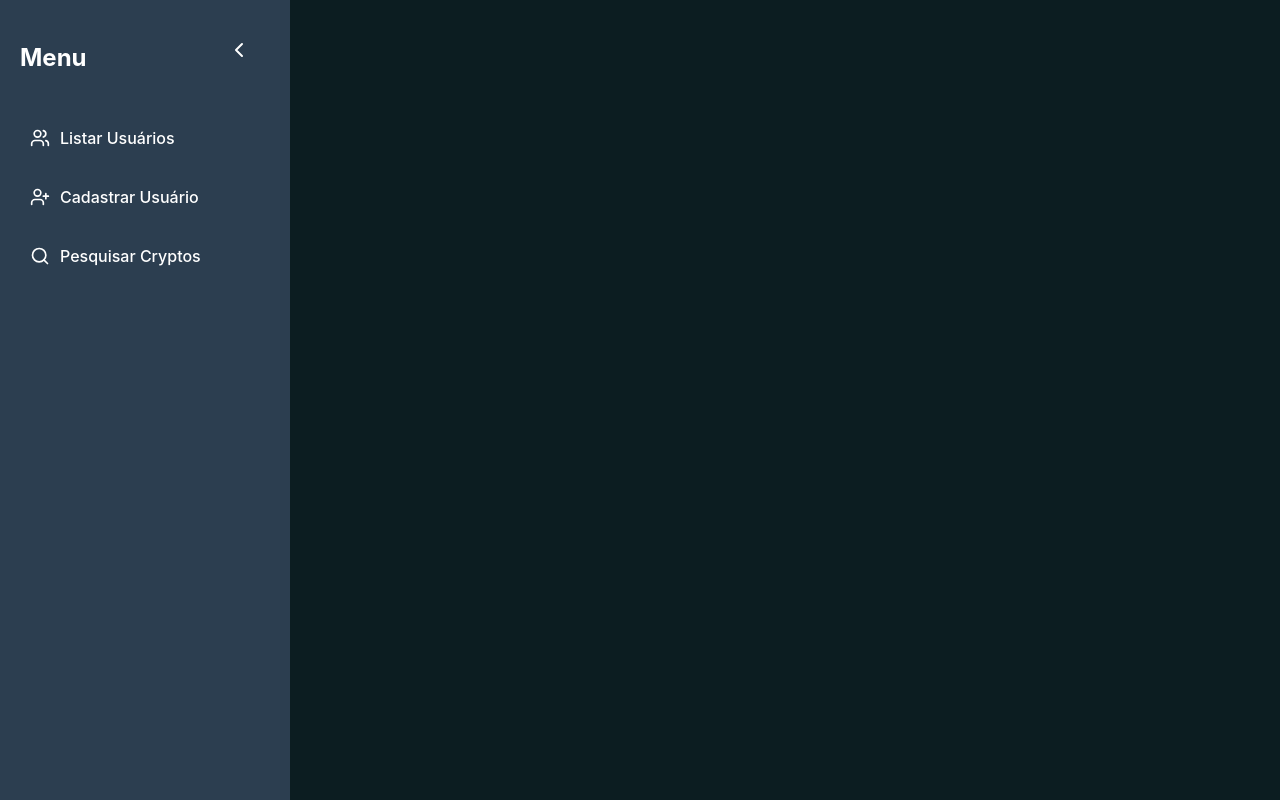
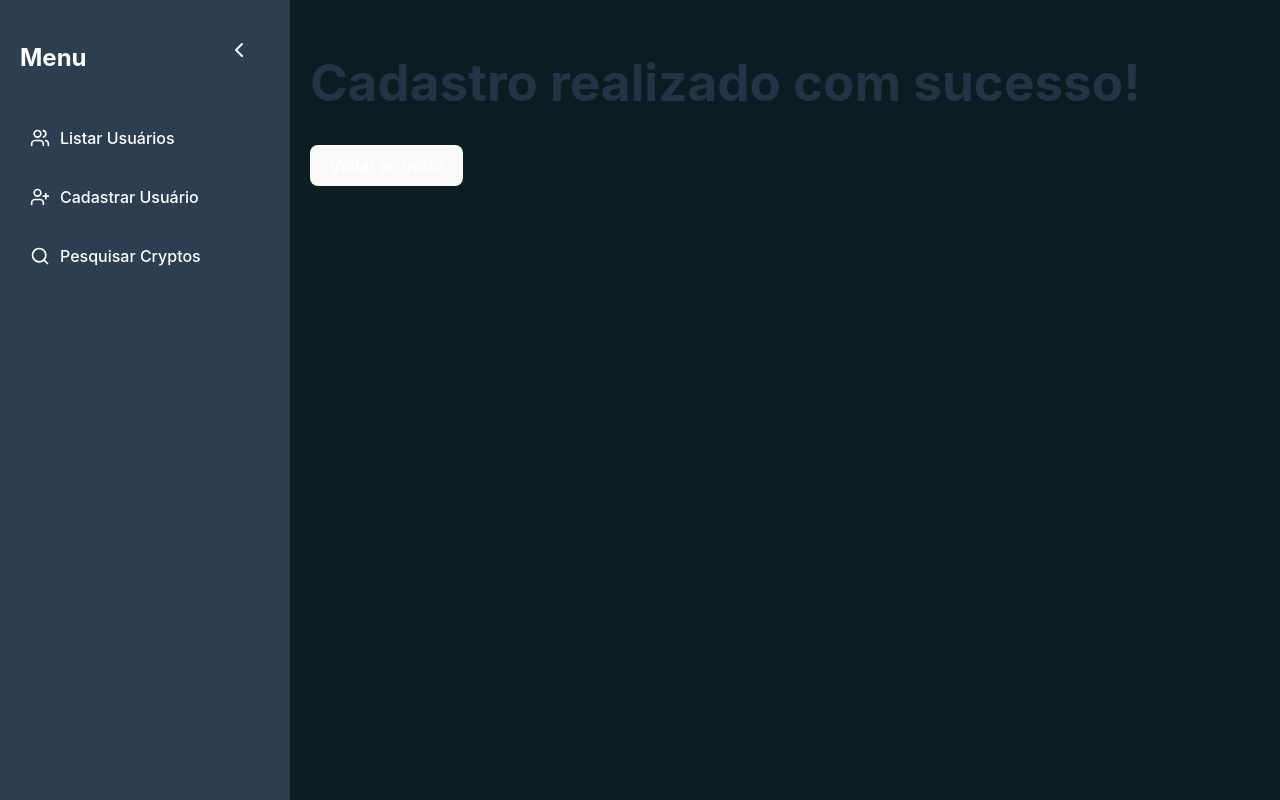
Before and after one commit to MichelDiz/truter, a React (Vite) app in the folder frontend/: page /success in a window 1280 px wide. Built offline with nearby package versions, Linux system fonts and the light colour scheme; no server answers.

Commit message:
Adiciona página de sucesso e navegação após cadastro de usuário

```diff
--- /dev/null
+++ b/frontend/src/pages/Success.tsx
@@ -0,0 +1,12 @@
+import { useNavigate } from "react-router-dom";
+
+export default function SuccessPage() {
+  const navigate = useNavigate();
+
+  return (
+    <div className="success-container">
+      <h1>Cadastro realizado com sucesso!</h1>
+      <button onClick={() => navigate("/")}>Voltar ao início</button>
+    </div>
+  );
+}
--- a/frontend/src/pages/UserForm.tsx
+++ b/frontend/src/pages/UserForm.tsx
@@ -1,10 +1,13 @@
 import { useMutation } from "@apollo/client";
 import { useState } from "react";
+import { useNavigate } from "react-router-dom";
 import { CREATE_USER } from "../graphql/mutations";
 import { GET_USERS } from "../graphql/queries"; // Para atualizar a lista após criar um usuário
 import "../styles/Form.css";
 
 export default function UserForm() {
+  const navigate = useNavigate();
+
   const [formData, setFormData] = useState({
     name: "",
     email: "",
@@ -26,11 +29,12 @@ export default function UserForm() {
     e.preventDefault();
     try {
       await createUser({ variables: { ...formData } });
-      setFormData({ name: "", email: "", username: "", password: "", role: "CLIENT", authKey: formData.authKey });
+      navigate("/success");
     } catch (err) {
       console.error(err);
     }
   };
+
 
   return (
     <div className="form-container">
--- a/frontend/src/routes.tsx
+++ b/frontend/src/routes.tsx
@@ -3,6 +3,7 @@ import Layout from "./components/Layout/Layout";
 import UsersList from "./pages/UsersList";
 import UserForm from "./pages/UserForm";
 import CryptoSearch from "./pages/CryptoSearch";
+import Success from "./pages/Success";
 
 export default function AppRoutes() {
   return (
@@ -10,6 +11,7 @@ export default function AppRoutes() {
       <Layout>
         <Routes>
           <Route path="/" element={<UsersList />} />
+          <Route path="/success" element={<Success />} />
           <Route path="/users" element={<UsersList />} />
           <Route path="/user/:id?" element={<UserForm />} />
           <Route path="/cryptos" element={<CryptoSearch />} />
```
